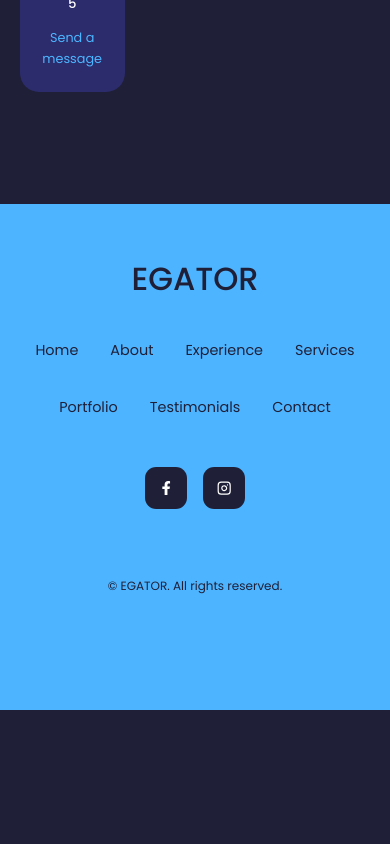
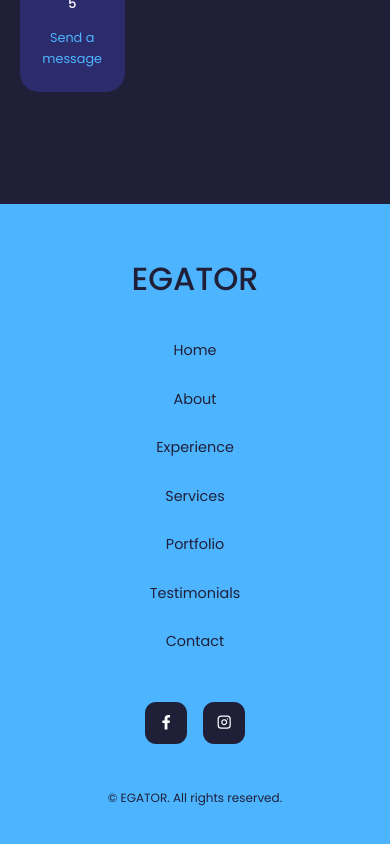
Before and after one commit to Supuni1868/Portfolio, a React (Create React App) app: page / in a window 390 px wide. Shown: the part 5123-5967 px from the top of the page. Before the commit the page ends 5833 px from the top, so only its background shows below. Built offline with nearby package versions, Linux system fonts and the light colour scheme.

Commit message:
Updated the footer.css file.

```diff
--- a/src/Components/footer/footer.css
+++ b/src/Components/footer/footer.css
@@ -51,3 +51,16 @@ footer a{
     margin-bottom: 4rem;
     color: var(--color-bg);
 }
+
+
+/*=============MEDIA QUERIES(SMALL DEVICES) ===============*/
+@media screen and (max-width: 600px){
+    .permalinks{
+        flex-direction: column;
+        gap: 1.5rem;
+    }
+
+    .footer_socials{
+        margin-bottom: 2.6rem;
+    }
+}
```
